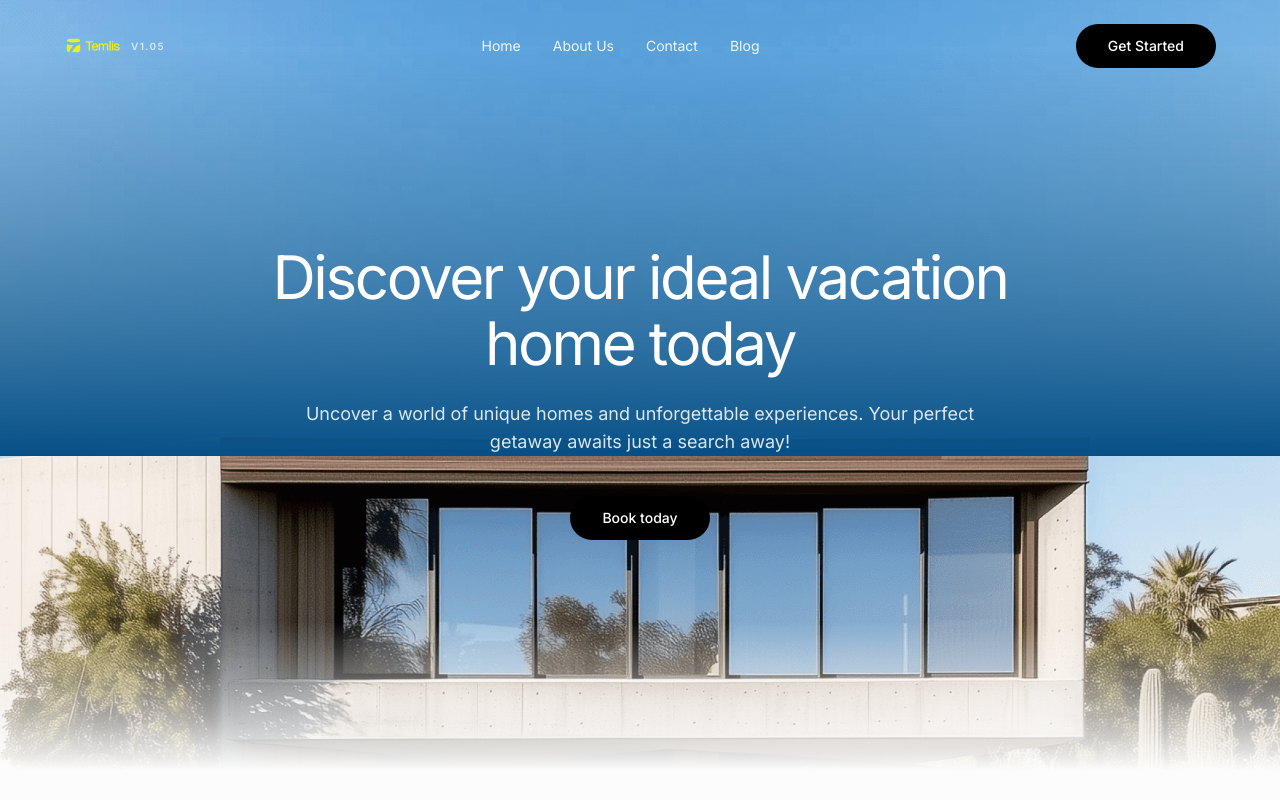
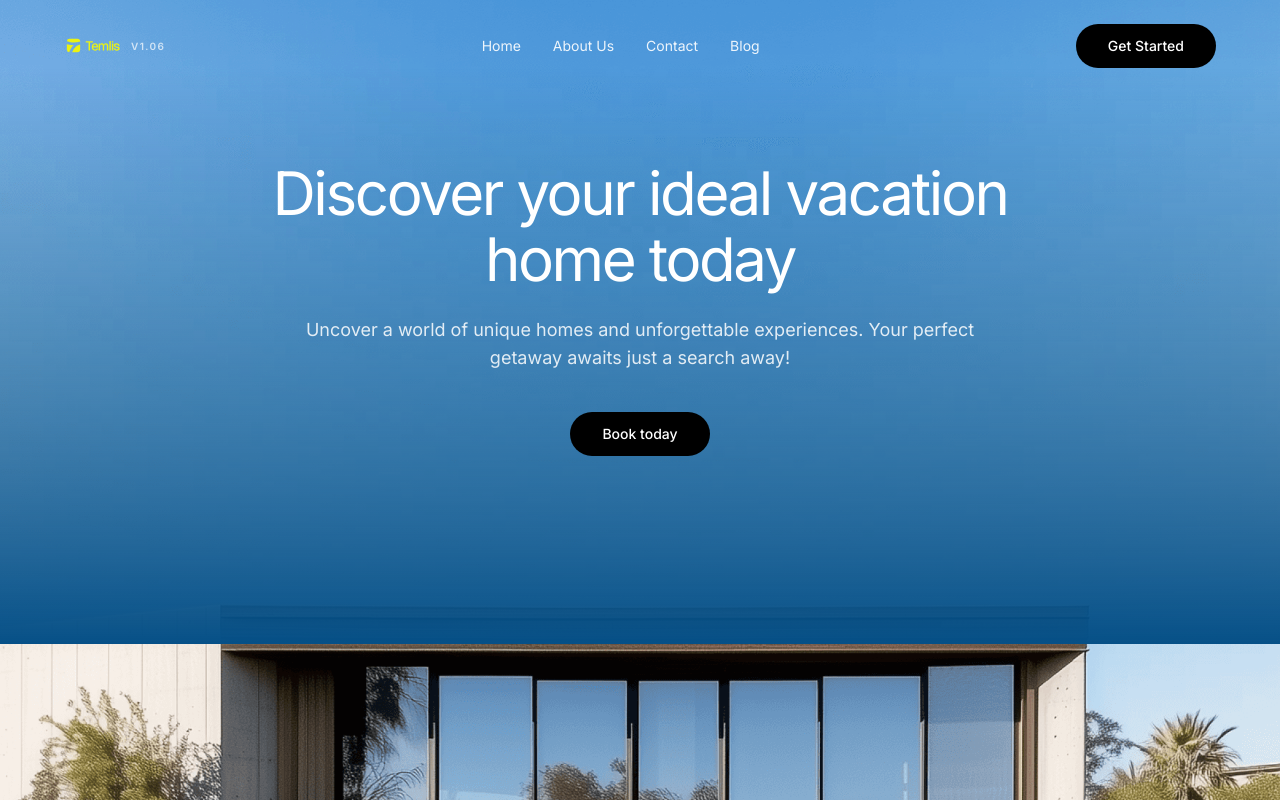
Before and after one commit to bearllc555-spec/vacation-homes, a React (Vite) app: page / in a window 1280 px wide. Shown: the top 800 px of the page. Built offline with nearby package versions, Linux system fonts and the light colour scheme.

Commit message:
Match Stayli hero height and gradient layers (v1.06).
Use 1136px desktop hero, Framer px-accurate blue and bottom fades, and top-aligned hero copy at 160px.

Co-authored-by: Cursor <cursoragent@cursor.com>

```diff
--- a/src/components/HeroSection.tsx
+++ b/src/components/HeroSection.tsx
@@ -3,7 +3,7 @@ import { images } from "../lib/assets";
 import { SiteHeader } from "./SiteHeader";
 import { Button } from "./ui/Button";
 
-/** Matches Stayli Framer hero layers: photo + blue depth gradient + bottom white fade */
+/** Measured from stayli.framer.website @ 1440×900 (hero 1136px tall) */
 const HERO_BLUE_GRADIENT =
   "linear-gradient(180deg, rgba(252, 252, 252, 0) 10.5857%, rgb(6, 80, 135) 100%)";
 const HERO_BOTTOM_FADE =
@@ -13,26 +13,30 @@ export function HeroSection() {
   return (
     <section
       id="start"
-      className="relative min-h-[100svh] overflow-hidden text-white"
+      className="relative min-h-[100svh] overflow-hidden text-white lg:min-h-[1136px]"
       aria-label="Hero"
     >
       <img
         src={images.hero}
         alt=""
         className="absolute inset-0 h-full w-full object-cover object-center"
+        width={1920}
+        height={2022}
       />
+      {/* Framer "Variant 1": inset top/left/right 0, bottom 492px on 1136px hero */}
       <div
-        className="pointer-events-none absolute inset-x-0 top-0 z-[1] h-[57%] min-h-[420px] max-h-[720px]"
+        className="pointer-events-none absolute inset-x-0 top-0 z-[1] bottom-[43.31%]"
         style={{ background: HERO_BLUE_GRADIENT }}
         aria-hidden
       />
+      {/* Framer "gradient bottom": 284px band at base */}
       <div
-        className="pointer-events-none absolute inset-x-0 bottom-0 z-[2] h-[25%] min-h-[180px] max-h-[284px]"
+        className="pointer-events-none absolute inset-x-0 bottom-0 z-[2] h-[200px] sm:h-[240px] lg:h-[284px]"
         style={{ background: HERO_BOTTOM_FADE }}
         aria-hidden
       />
       <SiteHeader variant="hero" />
-      <div className="relative z-10 mx-auto flex min-h-[100svh] max-w-[1280px] flex-col items-center justify-center px-6 pb-32 pt-28 text-center md:px-10 lg:px-16">
+      <div className="relative z-10 mx-auto flex min-h-[100svh] max-w-[1280px] flex-col items-center justify-start px-6 pb-32 pt-28 text-center lg:min-h-[1136px] lg:pt-[160px] md:px-10 lg:px-16">
         <h1
           className="max-w-4xl text-[clamp(2.25rem,6vw,3.75rem)] font-normal leading-[1.1] tracking-[-0.04em]"
           style={{ letterSpacing: "-0.04em" }}
--- a/src/lib/version.ts
+++ b/src/lib/version.ts
@@ -1,2 +1,2 @@
 /** Increment on every change — shown in the site header */
-export const SITE_VERSION = "v1.05";
+export const SITE_VERSION = "v1.06";
```
Also changed, not shown: 1 other file (tests, documents, lock files or other folders).
